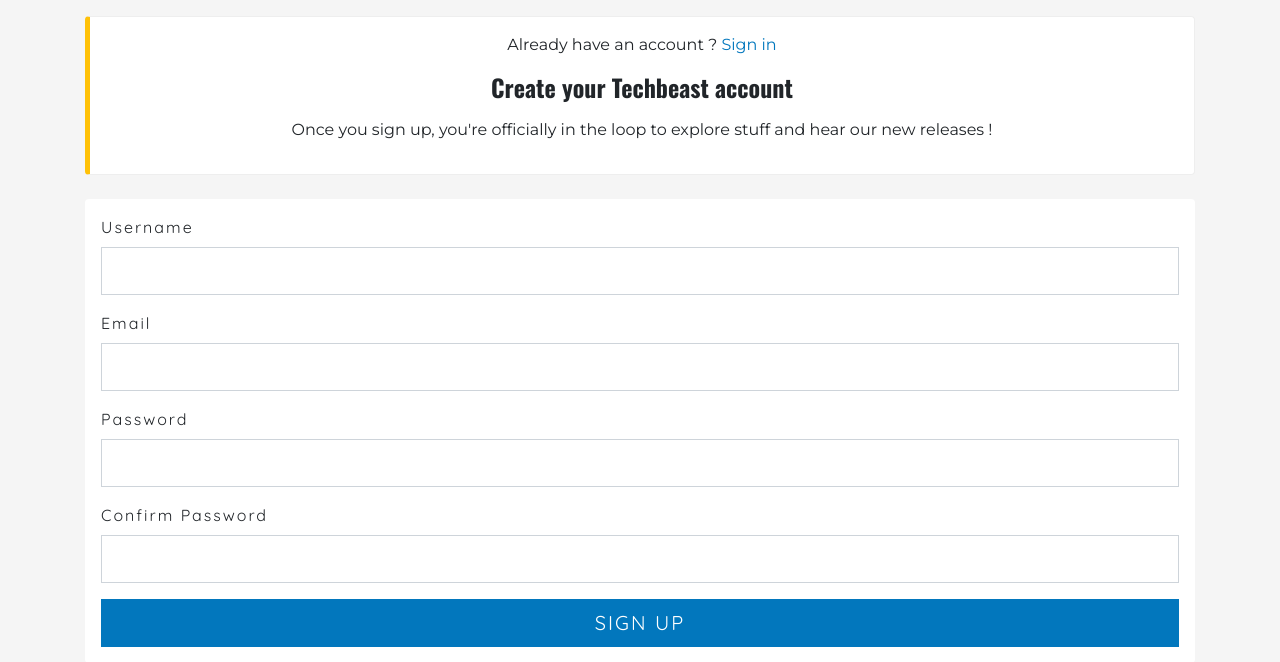
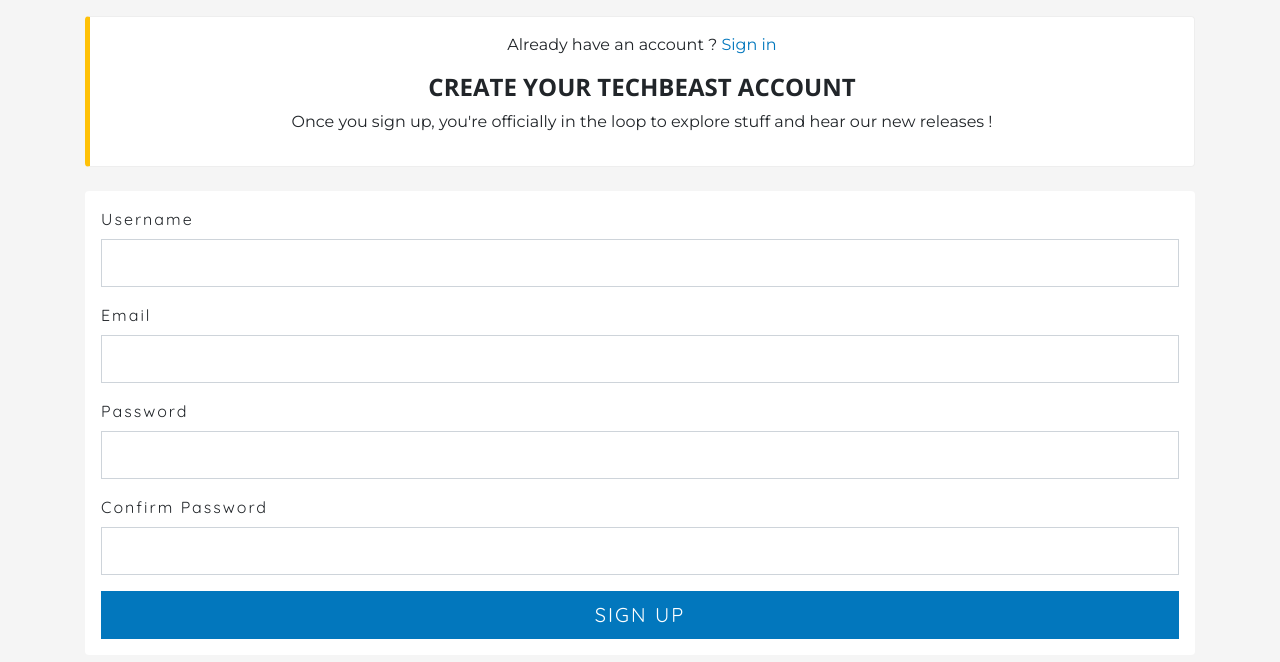
Before and after one commit to imaaditya-stack/TechBeast_Flask_App, a Flask app: page /signup in a window 1280 px wide. Shown: the part 56-718 px from the top of the page. Run offline with Flask 2, Linux system fonts and the light colour scheme; some libraries are stand-ins or nearby versions; some web fonts are replaced.

Commit message:
Update signup.html

```diff
--- a/templates/signup.html
+++ b/templates/signup.html
@@ -4,7 +4,7 @@
  <br>
  <div class="text-center signupinfo bg-white rounded p-3">
  	<p>Already have an account ? <a class="btn-link" style="color: #0277bd;" href="{{ url_for('login') }}" role="button">Sign in</a></p>
- 	<h4 class="mb-3" style="font-family: Oswald, sans-serif;">Create your Techbeast account</h4>
+ 	<h4 class="text-uppercase">Create your Techbeast account</h4>
  <p>Once you sign up, you're officially in the loop to explore stuff and hear our new releases !</p>
  </div>
  <br>
```
